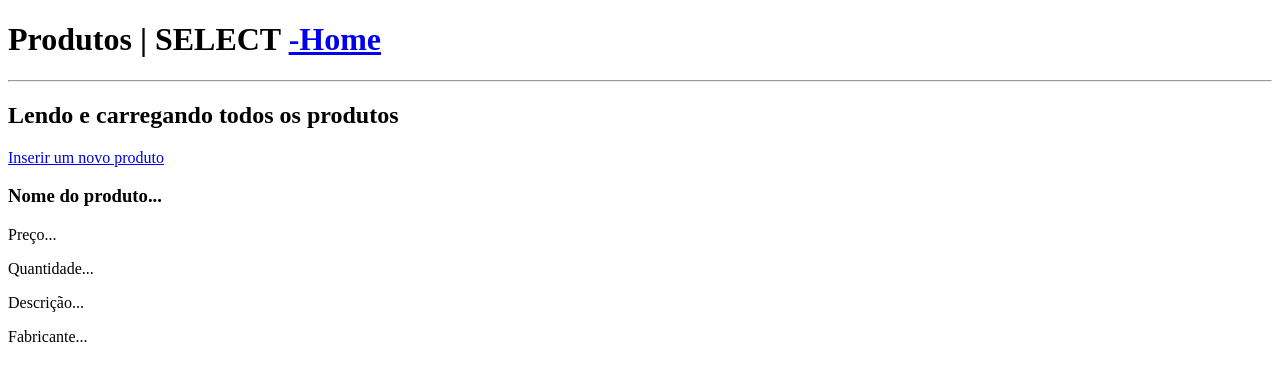
After one commit to GabrielG9z/exemplos-php-crud, a PHP site: page /produtos/listar.php in a window 1280 px wide. The commit adds this page. Shown: the top 381 px of the page. Run offline with PHP 8.4, Linux system fonts and the light colour scheme.

Commit message:
Update
Atualização dos produtos, e começo da criação de funções para consulta em banco de dados

```diff
--- a/index.php
+++ b/index.php
@@ -14,7 +14,7 @@
 
         <ul>
             <li><a href="fabricantes/listar.php">Fabricantes</a></li>
-            <li><a href="">Produtos</a></li>
+            <li><a href="produtos/listar.php">Produtos</a></li>
         </ul>
     </div>
 </body>
--- /dev/null
+++ b/produtos/listar.php
@@ -0,0 +1,33 @@
+
+
+<!DOCTYPE html>
+<html lang="pt-br">
+<head>
+    <meta charset="UTF-8">
+    <meta http-equiv="X-UA-Compatible" content="IE=edge">
+    <meta name="viewport" content="width=device-width, initial-scale=1.0">
+    <title>Produtos - Lista</title>
+</head>
+<body>
+    <div class="container">
+        <h1>Produtos | SELECT <a href="../index.php">-Home</a></h1>
+        <hr>
+        <h2>Lendo e carregando todos os produtos </h2>
+
+        <p><a href="inserir.php">Inserir um novo produto</a></p>
+
+    </div>
+
+    <div class="produtos">
+
+    <article>
+        <h3>Nome do produto...</h3>
+        <p>Preço...</p>
+        <p>Quantidade...</p>
+        <p>Descrição...</p>
+        <p>Fabricante...</p>
+    </article>
+
+    </div>
+</body>
+</html>
```
Also changed, not shown: src/funcoes-produtos.php (added, +13 -0 lines).
